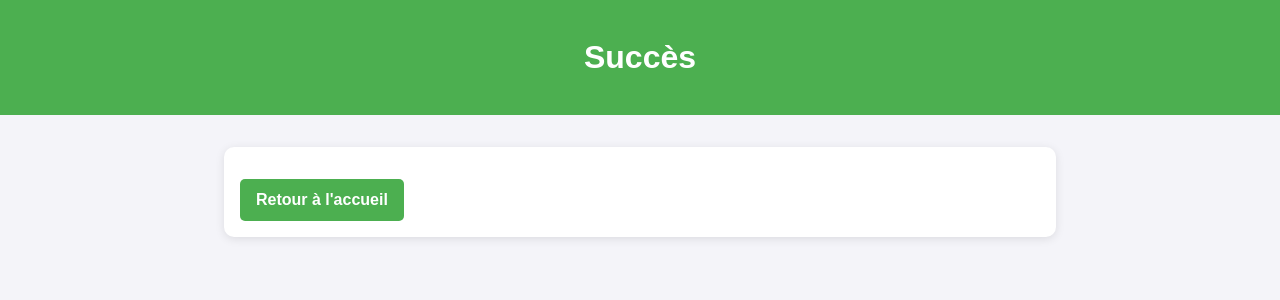
After one commit to Ilyna-MACHANE/blogfilm, a Flask app: template templates/success.html in a window 1280 px wide. The commit adds this page. Shown: the top 300 px of the page. Run offline with Flask 3, Linux system fonts and the light colour scheme; the template is opened without the code that fills it, so the values that code supplies are empty.

Commit message:
tout marche

```diff
--- a/app.py
+++ b/app.py
@@ -1,4 +1,4 @@
-from flask import Flask, jsonify, request, render_template, redirect, url_for, session
+from flask import Flask, jsonify, request, render_template, redirect, url_for, session, flash
 import pymssql
 import hashlib
 from azure.storage.blob import BlobServiceClient, generate_blob_sas, BlobSasPermissions
@@ -78,7 +78,8 @@ def upload():
 
     if request.method == 'POST':
         if 'file' not in request.files:
-            return "Aucun fichier trouvé", 400
+            flash("Aucun fichier trouvé.", "danger")
+            return redirect(url_for('upload'))
 
         file = request.files['file']
         blob_name = file.filename
@@ -112,7 +113,7 @@ def upload():
             conn.commit()
             conn.close()
 
-            return f"Fichier {blob_name} uploadé avec succès !"
+            return render_template('success.html', message="Film ajouté avec succès.")
         except Exception as e:
             return f"Erreur : {e}", 500
 
@@ -140,7 +141,7 @@ def delete_film(film_id):
     conn.commit()
     conn.close()
 
-    return redirect(url_for('films'))  # Redirige vers la liste des films après suppression
+    return render_template('success.html', message="Film supprimé avec succès.")
 
 @app.route('/register', methods=['GET', 'POST'])
 def register():
@@ -157,7 +158,7 @@ def register():
         existing_user = cursor.fetchone()
 
         if existing_user:
-            return "Utilisateur déjà existant", 400
+            return render_template('success.html', message="Utilisateur déjà existant.")
 
         # Insérer le nouvel utilisateur dans la base de données
         cursor.execute('INSERT INTO Users (username, email, password) VALUES (%s, %s, %s)',
@@ -165,7 +166,7 @@ def register():
         conn.commit()
         conn.close()
 
-        return redirect(url_for('login'))  # Rediriger vers la page de connexion après l'inscription
+        return render_template('success.html', message="Compte créé avec succès. Connectez-vous pour continuer.")
 
     return render_template('register.html')
 
@@ -185,9 +186,9 @@ def login():
 
         if user:
             session['user_id'] = user[0]  # Stocke l'ID de l'utilisateur dans la session
-            return redirect(url_for('home'))
+            return render_template('success.html', message="Connexion réussie !")
         else:
-            return "Nom d'utilisateur ou mot de passe incorrect", 400
+            return render_template('success.html', message="Nom d'utilisateur ou mot de passe incorrect.")
 
     return render_template('login.html')
 
--- /dev/null
+++ b/static/style.css
@@ -0,0 +1,98 @@
+/* Styles généraux */
+body {
+    font-family: Arial, sans-serif;
+    line-height: 1.6;
+    margin: 0;
+    padding: 0;
+    background-color: #f4f4f9;
+    color: #333;
+}
+
+header {
+    text-align: center;
+    padding: 2rem;
+    background-color: #4CAF50;
+    color: white;
+    margin-bottom: 2rem;
+}
+
+header h1 {
+    margin: 0;
+}
+
+.container {
+    max-width: 800px;
+    margin: 0 auto;
+    padding: 1rem;
+    background: white;
+    border-radius: 10px;
+    box-shadow: 0 2px 10px rgba(0, 0, 0, 0.1);
+}
+
+a {
+    color: #4CAF50;
+    text-decoration: none;
+}
+
+a:hover {
+    text-decoration: underline;
+}
+
+/* Formulaires */
+form {
+    background: white;
+    padding: 2rem;
+    border-radius: 10px;
+    box-shadow: 0 2px 10px rgba(0, 0, 0, 0.1);
+    margin: 1rem 0;
+}
+
+form label {
+    display: block;
+    font-weight: bold;
+    margin-bottom: 0.5rem;
+}
+
+form input, form button {
+    display: block;
+    width: 100%;
+    margin-bottom: 1rem;
+    padding: 0.5rem;
+    font-size: 1rem;
+    border: 1px solid #ddd;
+    border-radius: 5px;
+}
+
+form button {
+    background-color: #4CAF50;
+    color: white;
+    border: none;
+    cursor: pointer;
+}
+
+form button:hover {
+    background-color: #45a049;
+}
+
+/* Messages */
+.message {
+    text-align: center;
+    font-size: 1.2rem;
+    margin: 1rem 0;
+}
+
+/* Bouton retour */
+.button {
+    display: inline-block;
+    padding: 0.5rem 1rem;
+    background-color: #4CAF50;
+    color: white;
+    text-align: center;
+    border-radius: 5px;
+    text-decoration: none;
+    font-weight: bold;
+}
+
+.button:hover {
+    background-color: #45a049;
+}
--- /dev/null
+++ b/templates/success.html
@@ -0,0 +1,18 @@
+<!DOCTYPE html>
+<html lang="fr">
+<head>
+    <meta charset="UTF-8">
+    <meta name="viewport" content="width=device-width, initial-scale=1.0">
+    <title>Succès</title>
+    <link rel="stylesheet" href="{{ url_for('static', filename='style.css') }}">
+</head>
+<body>
+    <header>
+        <h1>Succès</h1>
+    </header>
+    <div class="container">
+        <p class="message">{{ message }}</p>
+        <a href="/" class="button">Retour à l'accueil</a>
+    </div>
+</body>
+</html>
--- a/templates/upload.html
+++ b/templates/upload.html
@@ -3,11 +3,11 @@
 <head>
     <meta charset="UTF-8">
     <meta name="viewport" content="width=device-width, initial-scale=1.0">
-    <title>Publier un Poster</title>
+    <title>Publie ton film préféré</title>
 </head>
 <body>
     <header style="text-align: center; padding: 1rem; background-color: #4CAF50; color: white;">
-        <h1>Publier un Poster</h1>
+        <h1>Publie ton film préféré</h1>
     </header>
     <div style="max-width: 800px; margin: 2rem auto; font-family: Arial, sans-serif;">
         <form action="/upload" method="post" enctype="multipart/form-data">
```
Also changed, not shown: success.html (added, +18 -0 lines), templates/films.html (+8 -7 lines), templates/index.html (+4 -4 lines), templates/login.html (+14 -9 lines), templates/register.html (+10 -5 lines).
